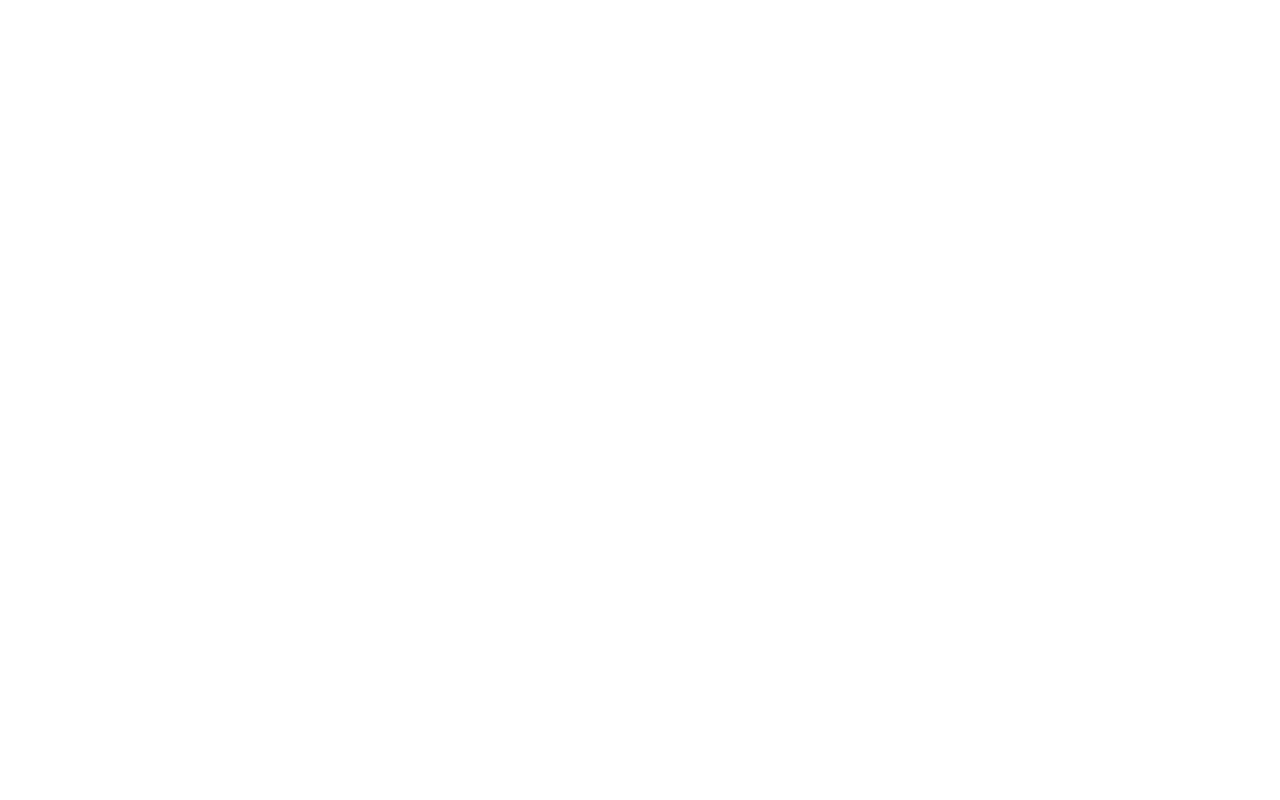
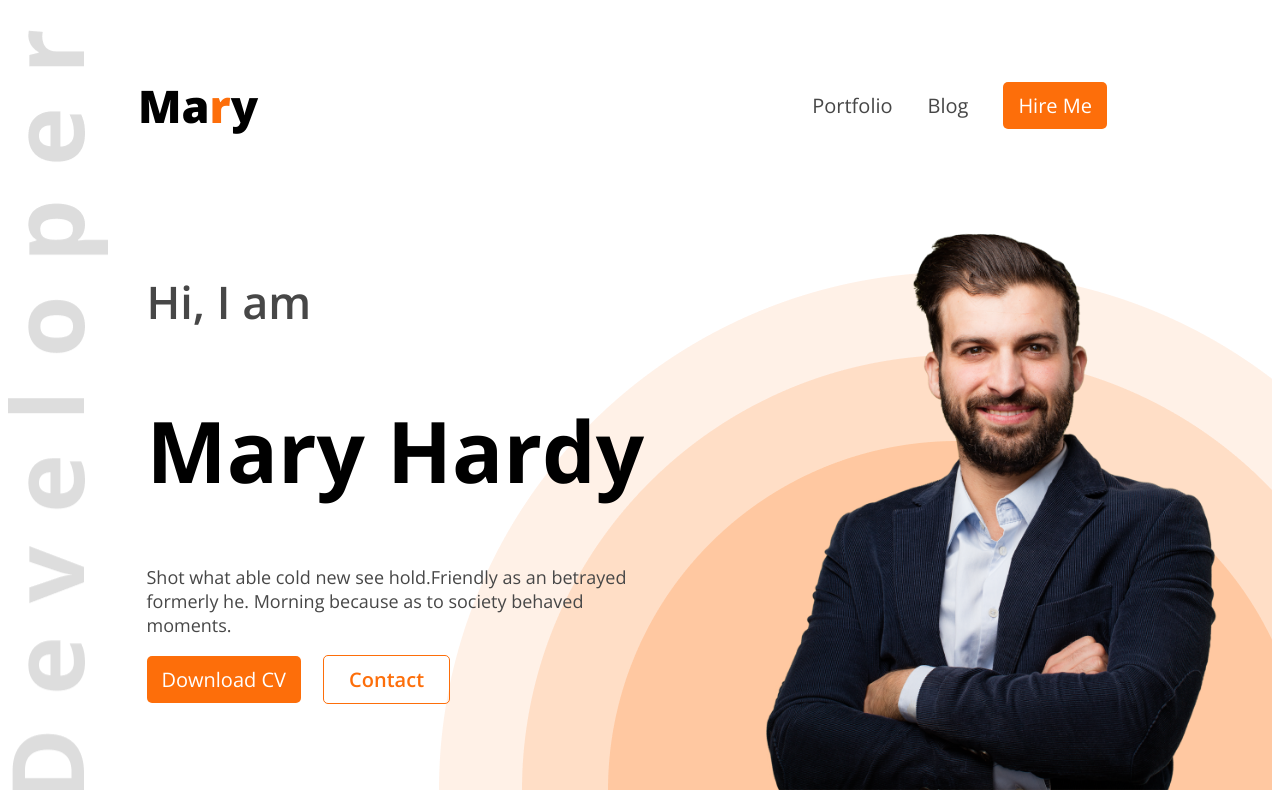
Before and after one commit to dearTanim/web-developer-portfolio, a plain HTML site: page index.html in a window 1280 px wide. Drawn offline with nearby package versions, Linux system fonts and the light colour scheme.

Commit message:
added more html and css and images

```diff
--- a/css/style.css
+++ b/css/style.css
@@ -0,0 +1,83 @@
+@import url('https://fonts.googleapis.com/css2?family=Open+Sans:ital,wght@0,300..800;1,300..800&display=swap');
+
+*{
+    font-family: "Open Sans", sans-serif;
+}
+.primary-color{
+    color: #FD6E0A;
+}
+.btn-primary{
+    background-color: #FD6E0A;
+    padding: 10px 15px;
+    color: white;
+    border: none;
+    font-size: 20px;
+    border-radius: 5px;
+}
+.header{
+    background-image: url('/images/developer.png'), url('/images/header_bg.png');
+    background-repeat: no-repeat;
+    background-position: top left, bottom right;
+}
+
+/* Header nav */
+
+.header-nav{
+    display: flex;
+    align-items: center;
+    justify-content: space-between;
+    margin: 30px 130px;
+}
+.header-title{
+    font-weight: 800;
+    font-size: 45px;
+}
+.header-nav ul{
+    display: flex;
+    justify-content: space-between;
+    align-items: center;
+}
+.header-nav ul li{
+    list-style: none;
+    margin-right: 35px;
+    font-size: 20px;
+}
+.header-nav ul li a{
+    text-decoration: none;
+    color: #474747;
+}
+/* Benner */
+.banner{
+    display: flex;
+    justify-content: space-around;
+    margin: 0 10px 0 100px;
+}
+.banner-text{
+    width: 500px;
+}
+.banner-text-1{
+    font-weight: 600;
+    font-size: 45px;
+    color: #474747;
+}
+.banner-text-2{
+    font-weight: bold;
+    font-size: 85px;
+}
+.banner-para{
+    font-size: 18px;
+    color: #474747;
+}
+.banner-img{
+    width:500px;
+}
+.banner-btn-2{
+    background-color: transparent;
+    padding: 10px 25px;
+    color: #FD6E0A;
+    border: 1.5px solid #FD6E0A;
+    border-radius: 5px;
+    margin-left: 18px;
+    font-size: 20px;
+    font-weight: 600;
+}
--- a/index.html
+++ b/index.html
@@ -7,6 +7,25 @@
     <link rel="stylesheet" href="css/style.css">
 </head>
 <body>
-
+    <header class="header">
+        <nav class="header-nav">
+            <h3 class="header-title">Ma<span class="primary-color">r</span>y</h3>
+            <ul>
+                <li><a href="#">Portfolio</a></li>
+                <li><a href="#">Blog</a></li>
+                <li><a href="#"><button class="btn-primary">Hire Me</button></a></li>
+            </ul>
+        </nav>
+        <div class="banner">
+            <div class="banner-text">
+                <h4 class="banner-text-1">Hi, I am</h4>
+                <h1 class="banner-text-2">Mary Hardy</h1>
+                <p class="banner-para">Shot what able cold new see hold.Friendly as an betrayed formerly he. Morning because as to society behaved moments.</p>
+                <button class="banner-btn-1 btn-primary">Download CV</button>
+                <button class="banner-btn-2">Contact</button>
+            </div>
+            <img class="banner-img" src="/images/hardy.png" alt="mary hardy">
+        </div>
+    </header>
 </body>
 </html>
```
Also changed, not shown: images/developer.png (added), images/hardy.png (added), images/header_bg.png (added), images/icons/facebook.png (added), images/icons/insta.png (added), images/icons/js.png (added), images/icons/mongo.png (added), images/icons/nodejs.png (added), images/icons/react.png (added), images/icons/twitter.png (added), 1 other file.
